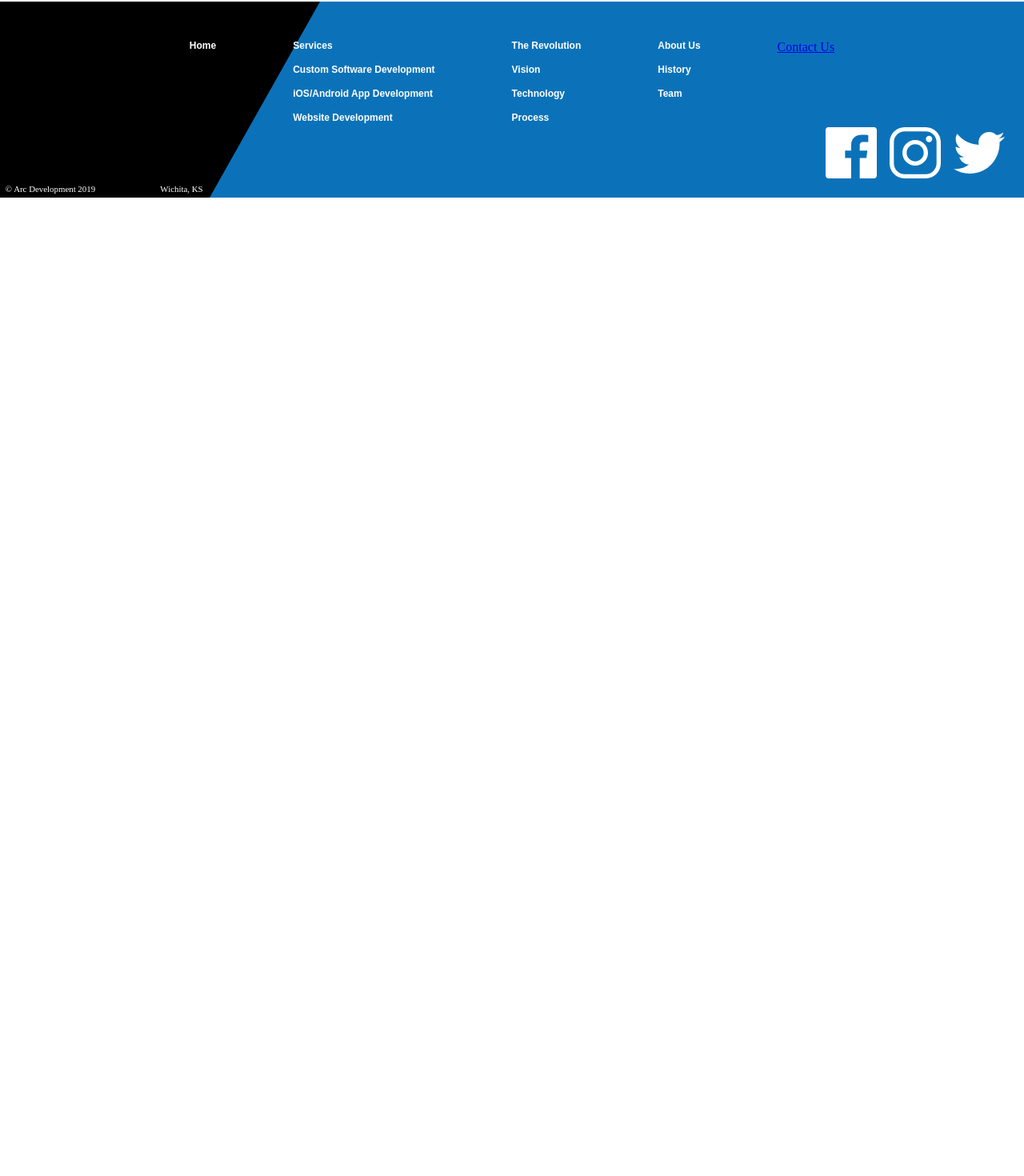
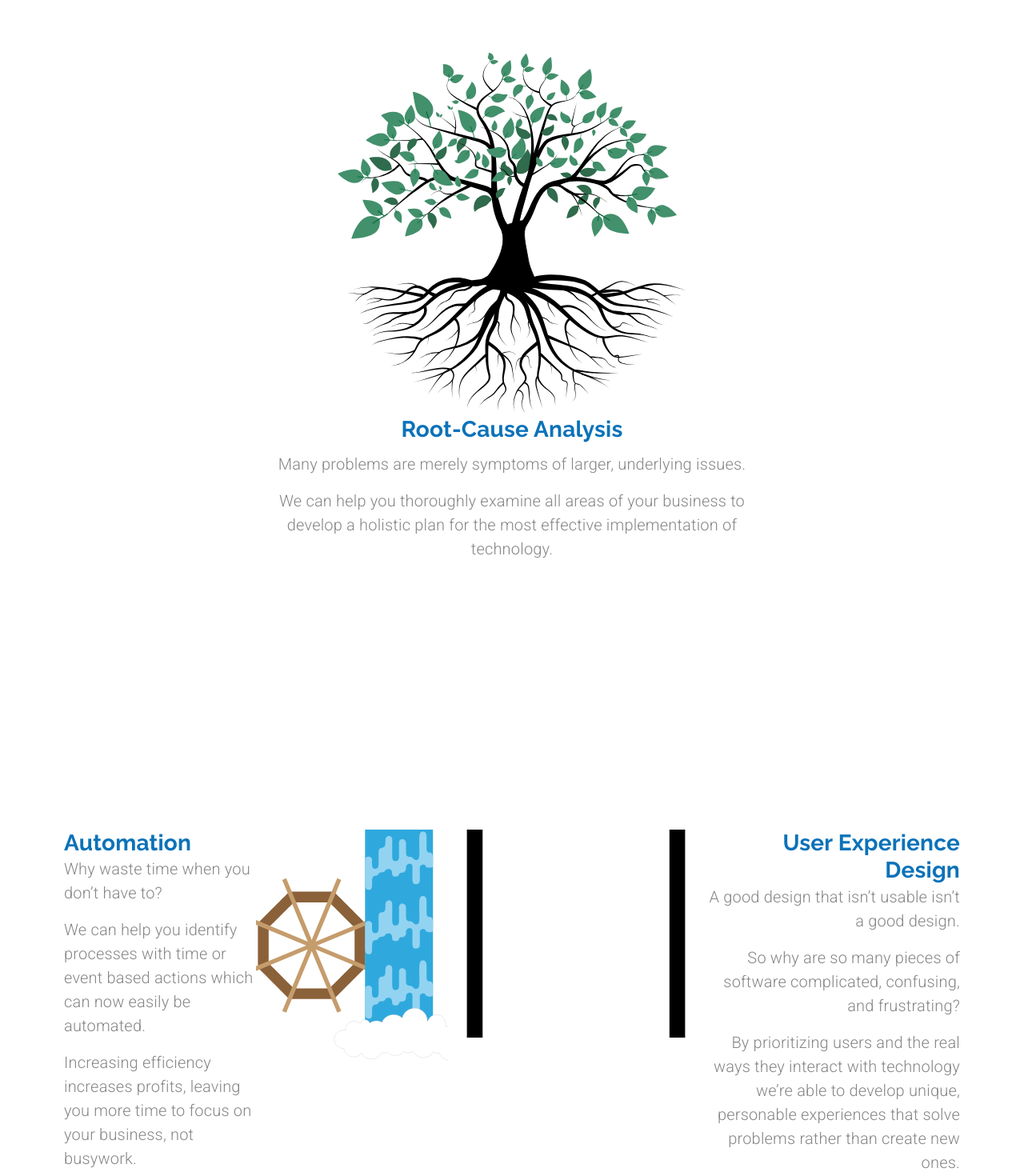
Before and after one commit to kmorgport/material_ui_design_prac, a React (Create React App) app: page /customsoftware in a window 1280 px wide. Shown: the part 2194-3664 px from the top of the page at 80% size. Before the commit the page ends 2441 px from the top, so only its background shows below. Built offline with nearby package versions, Linux system fonts and the light colour scheme.

Commit message:
custom software page

```diff
--- a/src/components/CustomSoftware.js
+++ b/src/components/CustomSoftware.js
@@ -2,7 +2,7 @@
 import Lottie from 'react-lottie';
 import { Link } from 'react-router-dom';
 import { makeStyles, useTheme} from '@material-ui/core/styles'
-import { Grid, IconButton, Typography, useMediaQuery } from '@material-ui/core';
+import { Grid, IconButton, Typography, useMediaQuery, Hidden } from '@material-ui/core';
 
 
 import backArrow from '../assets/backArrow.svg';
@@ -10,16 +10,23 @@
 import lightbulb from '../assets/bulb.svg';
 import cash from '../assets/cash.svg';
 import stopwatch from '../assets/stopwatch.svg'
+import roots from '../assets/root.svg'
 
 import documentsAnimations from '../animations/documentsAnimation/data.js'
 import scaleAnimations from '../animations/scaleAnimation/data.json'
+import automationAnimations from '../animations/automationAnimation/data.json'
+import uxAnimations from '../animations/uxAnimation/data.js'
+
+import CallToAction from './ui/CallToAction'
 
 const useStyles = makeStyles( theme =>({
-    mainContainer:{
+    rowContainer:{
         paddingLeft: "5em",
         paddingRight: "5em",
-        paddingTop: "2em",
-        paddingBottom: "10em"
+        [theme.breakpoints.down("sm")]: {
+            paddingLeft: "1.5em",
+            paddingRight: "1.5em",
+        }
     },
     heading: {
         maxWidth: "40em"
@@ -34,6 +41,10 @@
 
 const CustomSoftware = ({setSelectedIndex, setValue}) => {
     const classes = useStyles();
+    const theme = useTheme();
+    const matchesMD = useMediaQuery(theme.breakpoints.down("md"))
+    const matchesSM = useMediaQuery(theme.breakpoints.down("sm"))
+    const matchesXS = useMediaQuery(theme.breakpoints.down("xs"))
 
     const documentsOptions = {
         loop: false,
@@ -53,10 +64,35 @@
         }
       };
 
+    const automationOptions = {
+        loop: false,
+        autoplay: false,
+        animationData: automationAnimations,
+        rendererSettings: {
+          preserveAspectRatio: "xMidYMid slice"
+        }
+      };
+    const uxOptions = {
+        loop: false,
+        autoplay: false,
+        animationData: uxAnimations,
+        rendererSettings: {
+          preserveAspectRatio: "xMidYMid slice"
+        }
+      };
+
 
     return (
-        <Grid container direction="column" className={classes.mainContainer}>
-            <Grid item container direction="row">
+        <Grid container direction="column">
+            <Grid
+                item
+                container
+                direction="row"
+                justify={matchesMD ? "center" : undefined }
+                className={classes.rowContainer}
+                style={{marginTop: matchesXS ? "1em" : "2em" }}
+            >
+                <Hidden mdDown>
                     <Grid
                         item
                         className={classes.arrowContainer}
@@ -73,34 +109,41 @@
                             <img src={backArrow} alt="Back to Services Page"/>
                         </IconButton>
                     </Grid>
+                </Hidden>
                 <Grid item container direction="column" className={classes.heading}>
                     <Grid item>
-                        <Typography variant="h2">Custom Software Development</Typography>
+                        <Typography
+                            variant="h2"
+                            align={matchesMD ? "center" : undefined }
+                        >
+                            Custom Software Development
+                        </Typography>
                     </Grid>
                     <Grid item>
-                        <Typography variant="body1" paragraph>
+                        <Typography align={matchesMD ? "center" : undefined } variant="body1" paragraph>
                             Watermelon peaches apples and ice cream with a side of spicy fries.
                             Watermelon peaches apples and ice cream with a side of spicy fries.
                         </Typography>
-                        <Typography variant="body1" paragraph>
+                        <Typography align={matchesMD ? "center" : undefined } variant="body1" paragraph>
                             Using regular commercial software leaves you with a lot of stuff
                             you don’t need, without some of the stuff you do need, and
                             ultimately controls the way you work. Without using any software
                             at all you risk falling behind competitors and missing out on huge
                             savings from increased efficiency.
                         </Typography>
-                        <Typography variant="body1" paragraph>
+                        <Typography align={matchesMD ? "center" : undefined } variant="body1" paragraph>
                             Our custom solutions are designed from the ground up with your
                             needs, wants, and goals at the core. This collaborative process
                             produces finely tuned software that is much more effective at
                             improving your workflow and reducing costs than generalized
                             options.
                         </Typography>
-                        <Typography variant="body1" paragraph>
+                        <Typography align={matchesMD ? "center" : undefined } variant="body1" paragraph>
                             We create exactly what you what, exactly how you want it.
                         </Typography>
                     </Grid>
                 </Grid>
+                <Hidden mdDown>
                     <Grid item className={classes.arrowContainer}>
                         <IconButton
                             onClick={()=> setSelectedIndex(2) }
@@ -111,12 +154,14 @@
                             <img src={forwardArrow} alt="forward to iOS/Android App dev page"/>
                         </IconButton>
                     </Grid>
+                </Hidden>
             </Grid>
             <Grid
                 item
                 container
                 direction="row"
                 justify="center"
+                className={classes.rowContainer}
                 style={{
                     marginTop: "15em",
                     marginBottom: "20em"
@@ -143,7 +188,9 @@
                     direction="column"
                     md
                     alignItems="center"
-                    style={{maxWidth: "40em"}}
+                    style={{maxWidth: "40em", marginTop: matchesSM ? "10em" : 0,
+                    marginBottom: matchesSM ? "10em" : 0
+                }}
                 >
                     <Grid item>
                         <Typography variant="h4">Save Time</Typography>
@@ -168,22 +215,36 @@
                     </Grid>
                 </Grid>
             </Grid>
-            <Grid item container direction="row">
-                <Grid item container className={classes.itemContainer}>
+            <Grid
+                item
+                container
+                alignItems={matchesMD ? "center" : undefined}
+                direction={matchesMD ? "column" : "row"}
+                justify="space-between"
+                className={classes.rowContainer}
+            >
+                <Grid
+                    item
+                    container
+                    className={classes.itemContainer}
+                    direction={matchesSM ? "column" : "row"}
+                    md
+                    style={{marginBottom: matchesMD ? "15em" : 0}}
+                >
                     <Grid item container direction="column" md>
                         <Grid item>
-                            <Typography variant="h4">Digital Documents & Data</Typography>
+                            <Typography align={matchesSM ? "center" : undefined } variant="h4">Digital Documents & Data</Typography>
                         </Grid>
                         <Grid item>
                             <Typography variant="body1" paragraph>
                                 Reduce Errors. Reduce Waste. Reduce Costs.
                             </Typography>
-                            <Typography variant="body1" paragraph>
+                            <Typography align={matchesSM ? "center" : undefined } variant="body1" paragraph>
                                 Billions are spent annually on the purchasing, printing, and
                                 distribution of paper. On top of the massive environmental
                                 impact this has, it causes harm to your bottom line as well.
                             </Typography>
-                            <Typography variant="body1" paragraph>
+                            <Typography align={matchesSM ? "center" : undefined } variant="body1" paragraph>
                                 By utilizing digital forms and documents you can remove these
                                 obsolete expenses, accelerate your communication, and help the
                                 Earth.
@@ -202,7 +263,12 @@
                         />
                     </Grid>
                 </Grid>
-                <Grid item container className={classes.itemContainer}>
+                <Grid
+                    item
+                    container
+                    className={classes.itemContainer}
+                    direction={matchesSM ? "column" : "row"}
+                >
                     <Grid item md>
                         <Lottie
                             options={scaleOptions}
@@ -215,10 +281,10 @@
                     </Grid>
                     <Grid item container direction="column" md>
                         <Grid item>
-                            <Typography align="right" variant="h4">Scale</Typography>
+                            <Typography align={matchesSM ? "center" : "right" } variant="h4">Scale</Typography>
                         </Grid>
                         <Grid item>
-                            <Typography align="right" variant="body1" paragraph>
+                            <Typography align={matchesSM ? "center" : "right" } variant="body1" paragraph>
                                 Whether you’re a large brand, just getting started, or taking
                                 off right now, our application architecture ensures pain-free
                                 growth and reliability.
@@ -227,6 +293,123 @@
                     </Grid>
                 </Grid>
             </Grid>
+            <Grid
+                item
+                container
+                direction="row"
+                style={{
+                    marginTop: "20em",
+                    marginBottom: "20em"
+                }}
+                className={classes.rowContainer}
+            >
+                <Grid item container direction="column" alignItems="center">
+                    <Grid item>
+                        <img
+                            src={roots}
+                            alt="tree with roots extending out"
+                            height={matchesSM ? "300em" : "450em"}
+                            height={matchesSM ? "300em" : "450em"}
+                        />
+                    </Grid>
+                    <Grid item className={classes.itemContainer}>
+                        <Typography variant="h4" align="center" gutterBottom>
+                            Root-Cause Analysis
+                        </Typography>
+                        <Typography variant="body1" align="center" paragraph>
+                            Many problems are merely symptoms of larger, underlying issues.
+                        </Typography>
+                        <Typography variant="body1" align="center" paragraph>
+                            We can help you thoroughly examine all areas of your business to
+                            develop a holistic plan for the most effective implementation of
+                            technology.
+                        </Typography>
+                    </Grid>
+                </Grid>
+            </Grid>
+            <Grid
+                item
+                container
+                alignItems={matchesMD ? "center" : undefined}
+                direction={matchesMD ? "column" : "row"}
+                justify="space-between"
+                className={classes.rowContainer}
+                style={{marginBottom: "20em"}}
+            >
+                <Grid
+                    item
+                    container
+                    className={classes.itemContainer}
+                    direction={matchesSM ? "column" : "row"}
+                    style={{marginBottom: matchesMD ? "15em" : 0}}
+                    md
+                >
+                    <Grid item container direction="column" md>
+                        <Grid item>
+                            <Typography variant="h4" align={matchesSM ? "center" : undefined }>Automation</Typography>
+                        </Grid>
+                        <Grid item>
+                            <Typography align={matchesSM ? "center" : undefined } variant="body1" paragraph>
+                                Why waste time when you don’t have to?
+                            </Typography>
+                            <Typography align={matchesSM ? "center" : undefined } variant="body1" paragraph>
+                                We can help you identify processes with time or event based
+                                actions which can now easily be automated.
+                            </Typography>
+                            <Typography align={matchesSM ? "center" : undefined } variant="body1" paragraph>
+                                Increasing efficiency increases profits, leaving you more time
+                                to focus on your business, not busywork.
+                            </Typography>
+                        </Grid>
+                    </Grid>
+                    <Grid item md>
+                        <Lottie
+                            options={automationOptions}
+                            isStopped={true}
+                            style={{
+                                maxHeight: 290,
+                                maxWidth: 280,
+                            }}
+                        />
+                    </Grid>
+                </Grid>
+                <Grid item container className={classes.itemContainer} direction={matchesSM ? "column" : "row"}>
+                    <Grid item md>
+                        <Lottie
+                            options={uxOptions}
+                            isStopped={true}
+                            style={{
+                                maxHeight: 260,
+                                maxWidth: 280,
+                            }}
+                        />
+                    </Grid>
+                    <Grid item container direction="column" md>
+                        <Grid item>
+                            <Typography align={matchesSM ? "center" : "right" } variant="h4">
+                                User Experience Design
+                            </Typography>
+                        </Grid>
+                        <Grid item>
+                            <Typography align={matchesSM ? "center" : "right" } variant="body1" paragraph>
+                                A good design that isn’t usable isn’t a good design.
+                            </Typography>
+                            <Typography align={matchesSM ? "center" : "right" } variant="body1" paragraph>
+                                So why are so many pieces of software complicated, confusing,
+                                and frustrating?
+                            </Typography>
+                            <Typography align={matchesSM ? "center" : "right" } variant="body1" paragraph>
+                                By prioritizing users and the real ways they interact with
+                                technology we’re able to develop unique, personable experiences
+                                that solve problems rather than create new ones.
+                            </Typography>
+                        </Grid>
+                    </Grid>
+                </Grid>
+            </Grid>
+            <Grid item>
+                <CallToAction setValue={setValue}/>
+            </Grid>
         </Grid>
     )
 }
```
Lines whose indentation alone changed are shown as unchanged.
